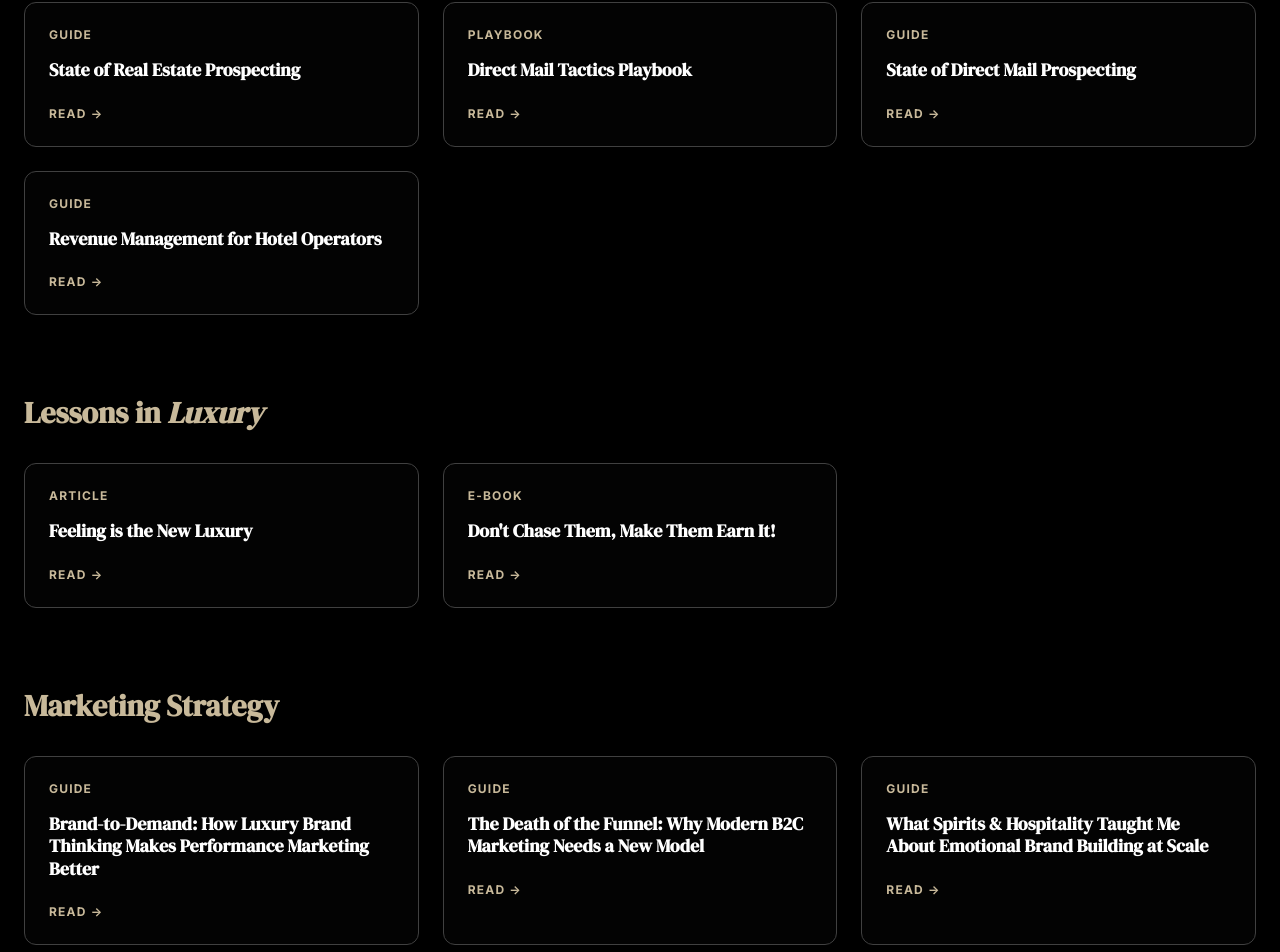
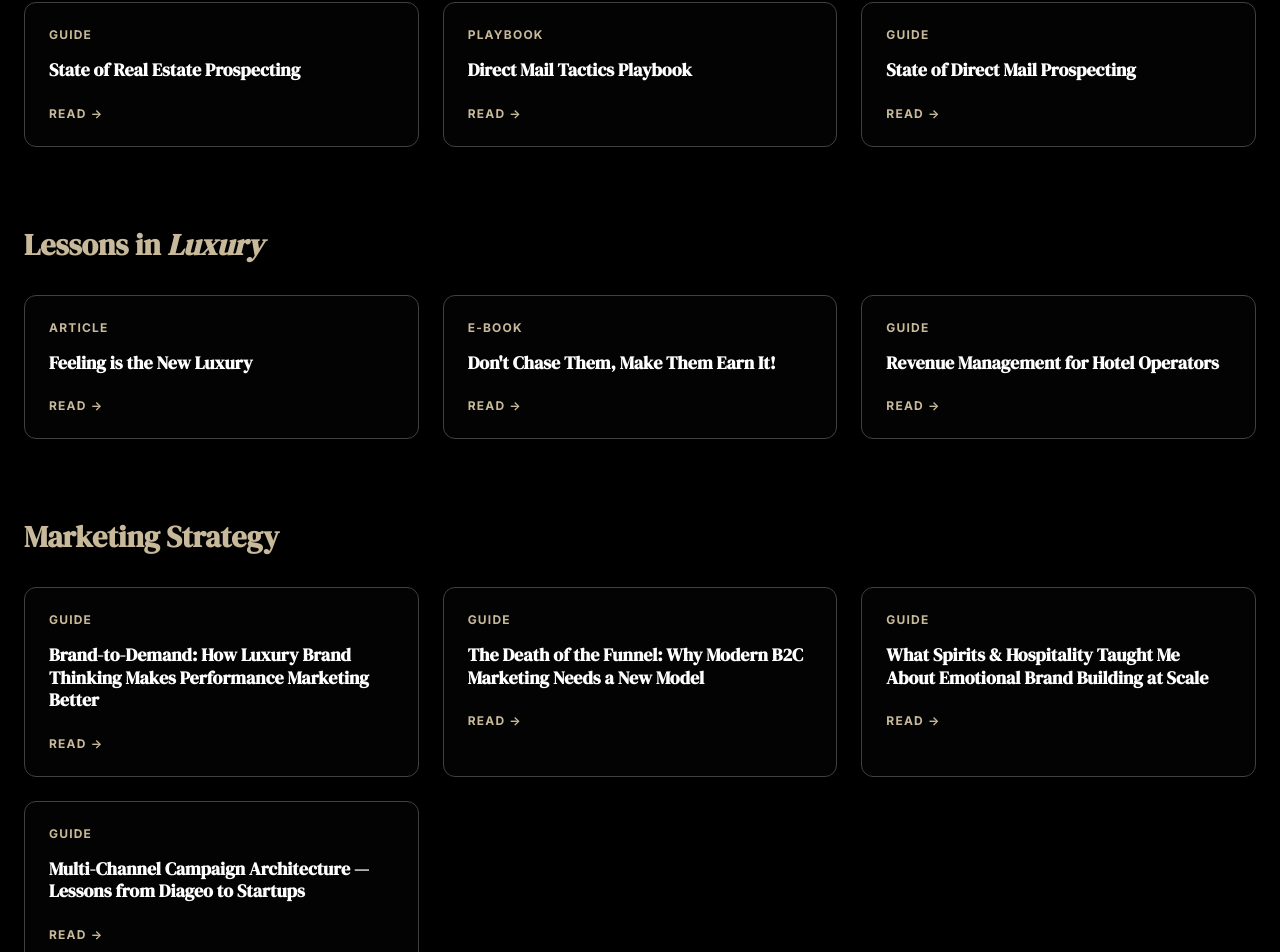
Before and after one commit to letsnavigatebmw/brandonmweaver, a React (Vite) app: page / in a window 1280 px wide. Shown: the part 10085-11037 px from the top of the page. Built offline with nearby package versions, Linux system fonts and the light colour scheme.

Commit message:
Move Revenue Management for Hotel Operators from Sales Strategy to Lessons in Luxury

```diff
--- a/src/components/ThoughtLeadership.jsx
+++ b/src/components/ThoughtLeadership.jsx
@@ -30,11 +30,6 @@ export default function ThoughtLeadership() {
       type: 'Guide',
       link: 'https://drive.google.com/file/d/16txU_pi9ye4EMDwKhkJTrTksAeaBSkGZ/view?usp=drive_link',
     },
-    {
-      title: 'Revenue Management for Hotel Operators',
-      type: 'Guide',
-      link: 'https://drive.google.com/file/d/1_RULaBkpiAy9TaxeFc_kM8z1ULpxUcyR/view?usp=drive_link',
-    },
   ]
 
   const lessonsInLuxury = [
@@ -47,6 +42,11 @@ export default function ThoughtLeadership() {
       title: "Don't Chase Them, Make Them Earn It!",
       type: 'E-Book',
       link: 'https://drive.google.com/file/d/1Dmr3uYRw38DMwO8oWA7j3FhN1AUU_AWn/view?usp=drive_link',
+    },
+    {
+      title: 'Revenue Management for Hotel Operators',
+      type: 'Guide',
+      link: 'https://drive.google.com/file/d/1_RULaBkpiAy9TaxeFc_kM8z1ULpxUcyR/view?usp=drive_link',
     },
   ]
 
```
